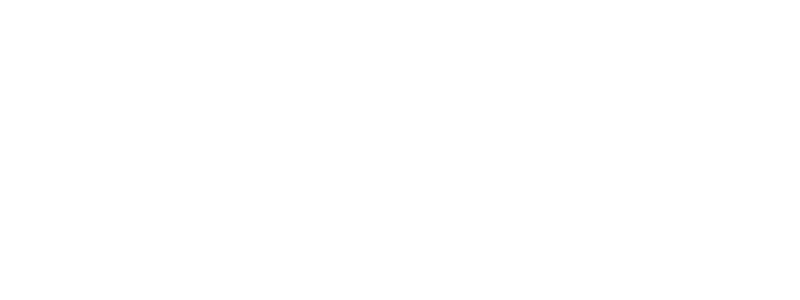
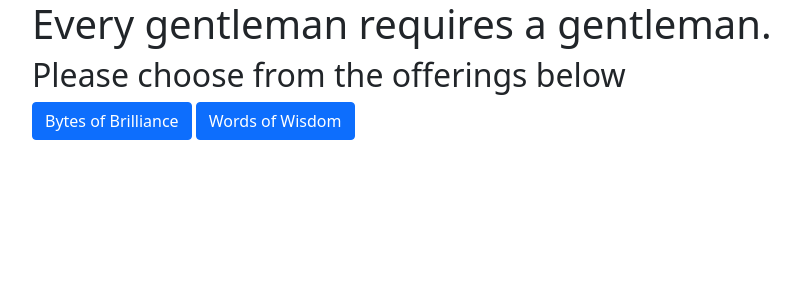
Before and after one commit to IanRichardDavies/Stevens, a Django app: page / in a window 1280 px wide. Before the commit the part shown is empty. Shown: the top 300 px of the page, without its empty margins (50-850 px from the left). Run offline with Django 4.2, Linux system fonts and the light colour scheme.

Commit message:
create base layout for landing page and link to code assistant

```diff
--- a/codehelper/templates/home.html
+++ b/codehelper/templates/home.html
@@ -1,5 +1,23 @@
+<!DOCTYPE html>
 <html>
   <head>
-    <title>Every gentleman requires a gentleman.</title>
+    <title>Landing page for code assistant.</title>
+    <link
+        href="https://cdn.jsdelivr.net/npm/bootstrap@5.1.1/dist/css/bootstrap.min.css"
+        rel="stylesheet"
+        crossorigin="anonymous"
+    />
   </head>
+  <body>
+    <div class="container">
+      <h1>Every gentleman requires a gentleman.</h1>
+      <h2>Please choose from the offerings below</h2>
+      <a style="text-decoration:none" href="{% url 'code' %}">
+        <button type="button" class="btn btn-primary" name="code_link">Bytes of Brilliance</button>
+      </a>
+      <button type="button" class="btn btn-primary">
+        Words of Wisdom
+      </button>
+    </div>
+  </body>
 </html>
--- a/stevens/urls.py
+++ b/stevens/urls.py
@@ -21,5 +21,5 @@ from codehelper import views as cv
 urlpatterns = [
     path('admin/', admin.site.urls),
     path('', cv.home),
-    path('Bytes of Brilliance/', cv.code),
+    path('Bytes of Brilliance/', cv.code, name='code'),
 ]
```
